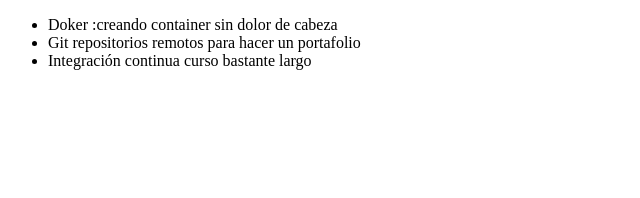
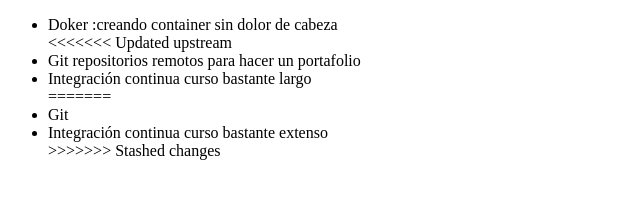
Before and after one commit to sapotinto/ejemplo-alura-git, a plain HTML site: page index.html in a window 1280 px wide. Shown: the whole page, without its empty margins (0-640 px from the left). Drawn offline with Linux system fonts and the light colour scheme.

```diff
--- a/index.html
+++ b/index.html
@@ -9,8 +9,13 @@
 <body>
       <ul>
           <li>Doker :creando container sin dolor de cabeza</li>
+<<<<<<< Updated upstream
           <li>Git repositorios remotos para hacer un portafolio</li>
           <li>Integración continua curso bastante largo</li>
+=======
+          <li>Git</li>
+          <li>Integración continua curso bastante extenso</li>
+>>>>>>> Stashed changes
       </ul>
 
 </body>
```
